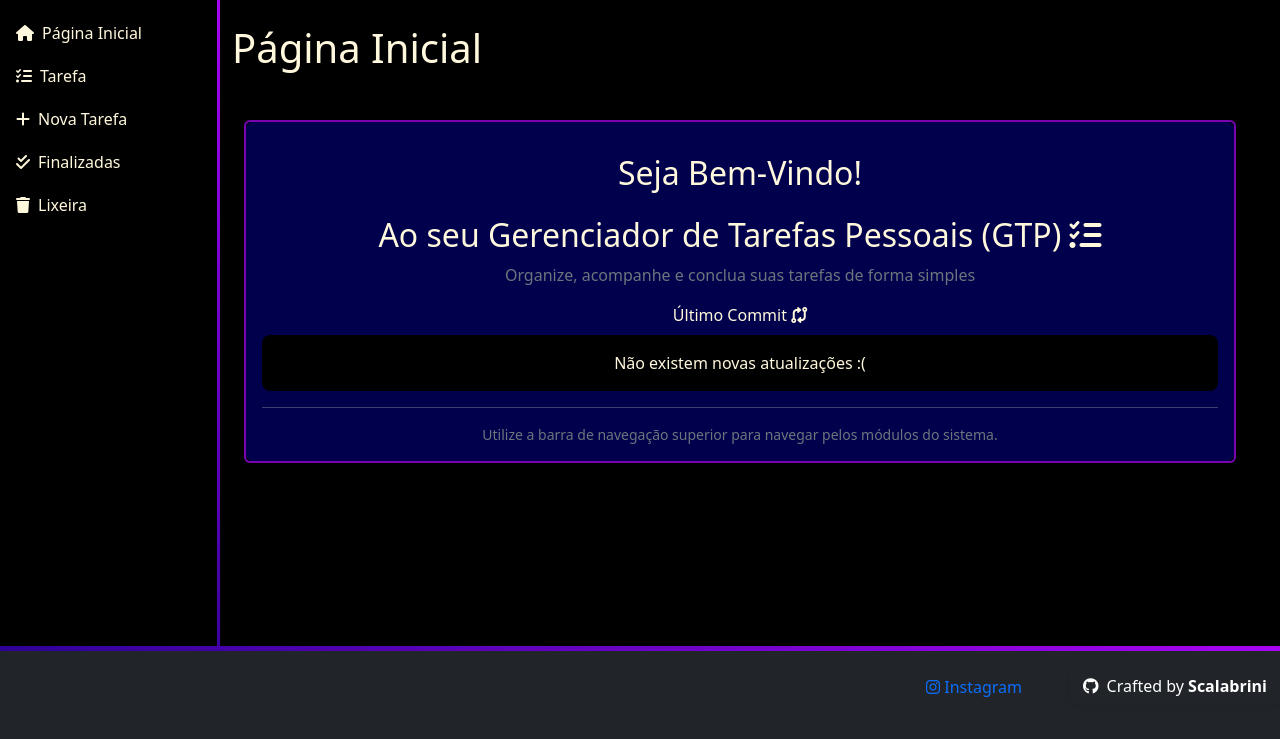
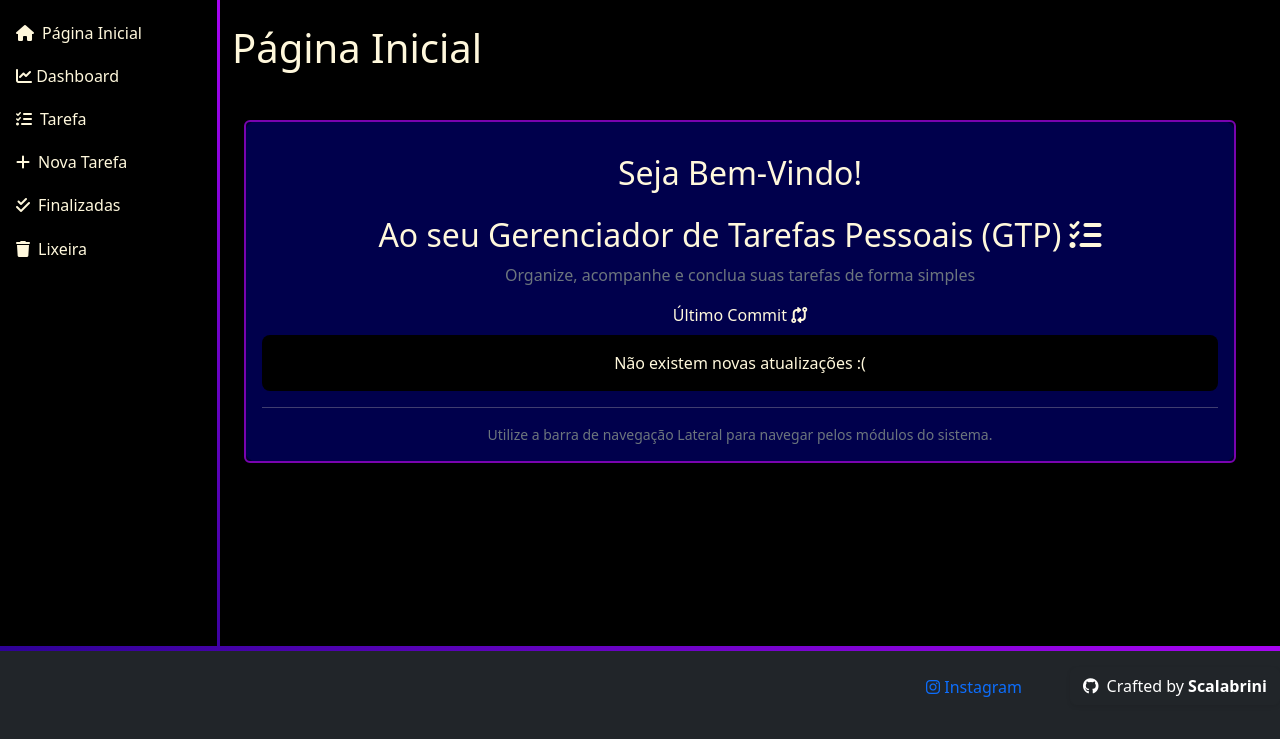
Before and after one commit to Scalabrini17/Personal_Task_Manager, a Django app: page / in a window 1280 px wide. Shown: the part 61-800 px from the top of the page. Run offline with Django 5.2, Linux system fonts and the light colour scheme; data that the repository does not hold is empty; some libraries are stand-ins or nearby versions.

Commit message:
Update: Dashboard
Nosso sistema agora conta com um dashboard para que você tenha mais controle sobre suas tarefas e poder acompanhar um resumo geral antes de começar o seu dia de trabalho

```diff
--- a/apps/GTP/urls.py
+++ b/apps/GTP/urls.py
@@ -14,5 +14,6 @@ urlpatterns = [
     path('taskFinalizada/', views.task_finalizada, name ='task_finalizada'),
     path('mandarTaskLixo/<int:id>/', views.mandar_task_lixo, name = 'mandarTaskLixo'),
     path('lixeiraTask', views.lixeira_task, name = 'lixeiraTask'),
-    path('restaurarTask/<int:id>/', views.restaurar_task, name = 'restaurarTask')
+    path('restaurarTask/<int:id>/', views.restaurar_task, name = 'restaurarTask'),
+    path('dashboard', views.dashboard, name = 'dashboard'),
 ]
--- a/apps/GTP/views.py
+++ b/apps/GTP/views.py
@@ -118,3 +118,19 @@ def restaurar_task(request, id):
     task.save()
     messages.success(request, 'Task restaurada com sucesso!')
     return redirect('task:lixeiraTask')
+
+def dashboard(request):
+    task = Task.objects.all()
+
+    status = {
+        'em_espera': Task.objects.filter(status = Status.EM_ESPERA).count(),
+        'iniciada': Task.objects.filter(status = Status.INICIADO).count(),
+        'finalizada': Task.objects.filter(status = Status.FINALIZADO).count()
+    }
+
+    context = {
+        'task': task,
+        'status': status
+    }
+
+    return render(request, 'task/dashboard.html', context)
--- a/templates/base/sideBar.html
+++ b/templates/base/sideBar.html
@@ -3,6 +3,9 @@
       <ul class="nav flex-column">
           <li class="nav-item">
               <a class="nav-link" href="{% url 'task:home' %}"><i class="fa-solid fa-house me-2"></i>Página Inicial</a>
+          </li>
+          <li class="nav-item">
+              <a class="nav-link" href="{% url 'task:dashboard' %}"><i class="fa-solid fa-chart-line"></i> Dashboard</a>
           </li>
           <li class="nav-item">
               <a class="nav-link" href="{% url 'task:task' %}"><i class="fa-solid fa-list-check me-2"></i>Tarefa</a>
@@ -28,6 +31,7 @@
       <div class="offcanvas-body">
           <ul class="nav flex-column">
               <li class="nav-item"><a class="nav-link" href="{% url 'task:home' %}"><i class="fa-solid fa-house me-2"></i>Página Inicial</a></li>
+              <li class="nav-item"><a class="nav-link" href="#"><i class="fa-solid fa-chart-line">Dashboard</i>
               <li class="nav-item"><a class="nav-link" href="{% url 'task:task' %}"><i class="fa-solid fa-list-check me-2"></i>Tarefa</a></li>
               <li class="nav-item"><a class="nav-link" href="{% url 'task:add_task' %}"><i class="fa-solid fa-plus me-2"></i>Nova Tarefa</a></li>
               <li class="nav-item"><a class="nav-link" href="{% url 'task:task_finalizada' %}"><i class="fa-solid fa-check-double me-2"></i>Finalizadas</a></li>
--- a/templates/task/home.html
+++ b/templates/task/home.html
@@ -36,7 +36,7 @@
             <hr>
 
             <small class="text-secondary">
-                Utilize a barra de navegação superior para navegar pelos módulos do sistema.
+                Utilize a barra de navegação Lateral para navegar pelos módulos do sistema.
             </small>
 
         </div>
```
Also changed, not shown: templates/task/dashboard.html (added, +37 -0 lines).
